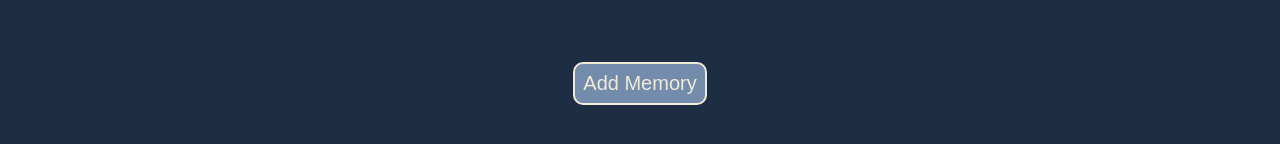
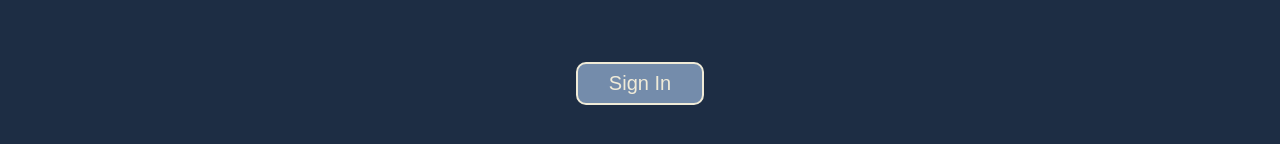
Before and after one commit to khintz34/nanas-memories, a Next.js app: page /AddMemory in a window 1280 px wide. Shown: the part 642-786 px from the top of the page. Built offline with nearby package versions, Linux system fonts and the light colour scheme.

Commit message:
sign in init

```diff
--- a/package.json
+++ b/package.json
@@ -15,6 +15,7 @@
     "eslint": "8.46.0",
     "eslint-config-next": "13.4.12",
     "firebase": "^10.1.0",
+    "firebaseui": "^6.1.0",
     "next": "13.4.12",
     "react": "18.2.0",
     "react-dom": "18.2.0",
--- a/src/app/About/page.tsx
+++ b/src/app/About/page.tsx
@@ -37,6 +37,8 @@ export default function Home() {
         <Question question="Favorite movie?" answer="XXXX" />
         <Question question="Favorite type of music?" answer="XXXX" />
         <Question question="Favorite tv show?" answer="XXXX" />
+        <Question question="Where did you grow up?" answer="XXXX" />
+        <Question question="Best Memory?" answer="XXXX" />
       </div>
     </main>
   );
--- a/src/app/AddMemory/page.tsx
+++ b/src/app/AddMemory/page.tsx
@@ -7,6 +7,15 @@ import { ref as ref2, uploadBytes } from "firebase/storage";
 import { storage } from "../../assets/firebase/firebase";
 import { getDatabase, push, ref, set } from "firebase/database";
 import { db } from "../../assets/firebase/firebase";
+import {
+  getAuth,
+  GoogleAuthProvider,
+  signInWithPopup,
+  signOut,
+} from "firebase/auth";
+import { useAuthStore } from "../../stores/authStore";
+
+// todo add auth --> it keeps refreshing and not signing in
 
 export default function Home() {
   const [memUrl, setMemUrl] = useState<string>("");
@@ -20,6 +29,8 @@ export default function Home() {
     `${styles.hide}`
   );
   const imgRef = useRef<any>(null);
+  const authStatus = useAuthStore((state) => state.authtatus);
+  const changeStatus = useAuthStore((state) => state.changeStatus);
 
   const handleImage = (e: any) => {
     setMemUrl(e.target.files[0].name);
@@ -66,6 +77,37 @@ export default function Home() {
         setMemStatusStyles(`${styles.show}`);
       });
   }
+
+  const signUserIn = (e: React.ChangeEvent<HTMLInputElement>) => {
+    e.preventDefault;
+    console.log("clicked");
+    const provider = new GoogleAuthProvider();
+    const auth = getAuth();
+    if (!authStatus) {
+      signInWithPopup(auth, provider)
+        .then((result) => {
+          // This gives you a Google Access Token. You can use it to access the Google API.
+          const credential = GoogleAuthProvider.credentialFromResult(result);
+          const token = credential.accessToken;
+          // The signed-in user info.
+          const user = result.user;
+          changeStatus(true);
+          console.log("true");
+          // ...
+          // closeMenu();
+        })
+        .catch((error) => {});
+    } else {
+      auth.signOut().then(
+        function () {
+          changeStatus(false);
+        },
+        function (error) {
+          console.error("Sign Out Error", error);
+        }
+      );
+    }
+  };
 
   return (
     <main className={styles.main}>
@@ -140,7 +182,9 @@ export default function Home() {
             ref={imgRef}
           />
         </div>
+        {/* if not signed in then Sign In Btn else Add Memory */}
         <div className={styles.btnContainer}>
+          {authStatus ? (
             <button
               type="submit"
               onClick={(e) => writeUserData(e)}
@@ -148,6 +192,11 @@ export default function Home() {
             >
               Add Memory
             </button>
+          ) : (
+            <button onClick={(e) => signUserIn(e)} className={styles.btn}>
+              Sign In
+            </button>
+          )}
         </div>
       </form>
       <div className={memStatusStyles}>{memStatus}</div>
--- /dev/null
+++ b/src/stores/authStore.js
@@ -0,0 +1,6 @@
+import { create } from "zustand";
+
+export const useAuthStore = create((set) => ({
+  authStatus: false,
+  changeStatus: (status) => set((state) => ({ authStatus: status })),
+}));
```
Also changed, not shown: 1 other file (tests, documents, lock files or other folders). Lines whose indentation alone changed are shown as unchanged.
